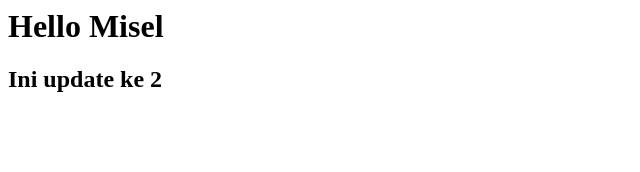
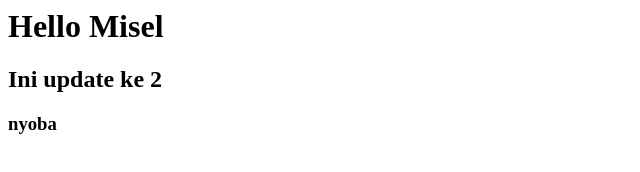
Before and after one commit to MiselAja/miselaja.github.io, a plain HTML site: page index.html in a window 1280 px wide. Shown: the full height of the page, 0-640 px from the left. Drawn offline with Linux system fonts and the light colour scheme.

Commit message:
apaajalah

```diff
--- a/index.html
+++ b/index.html
@@ -7,5 +7,6 @@
 <body>
     <h1>Hello Misel</h1>
     <h2>Ini update ke 2</h2>
+    <h3>nyoba</h3>
 </body>
 </html>
```
